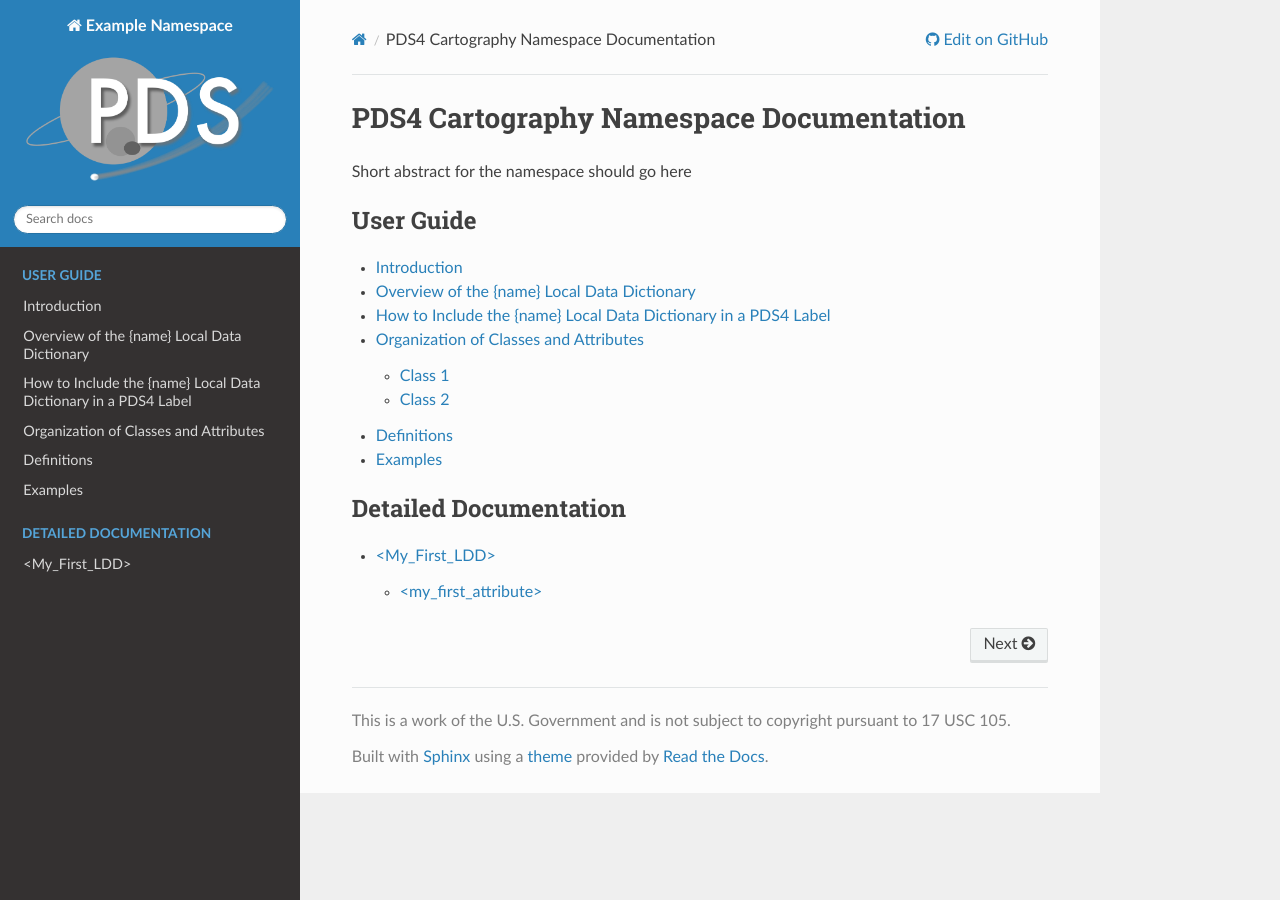
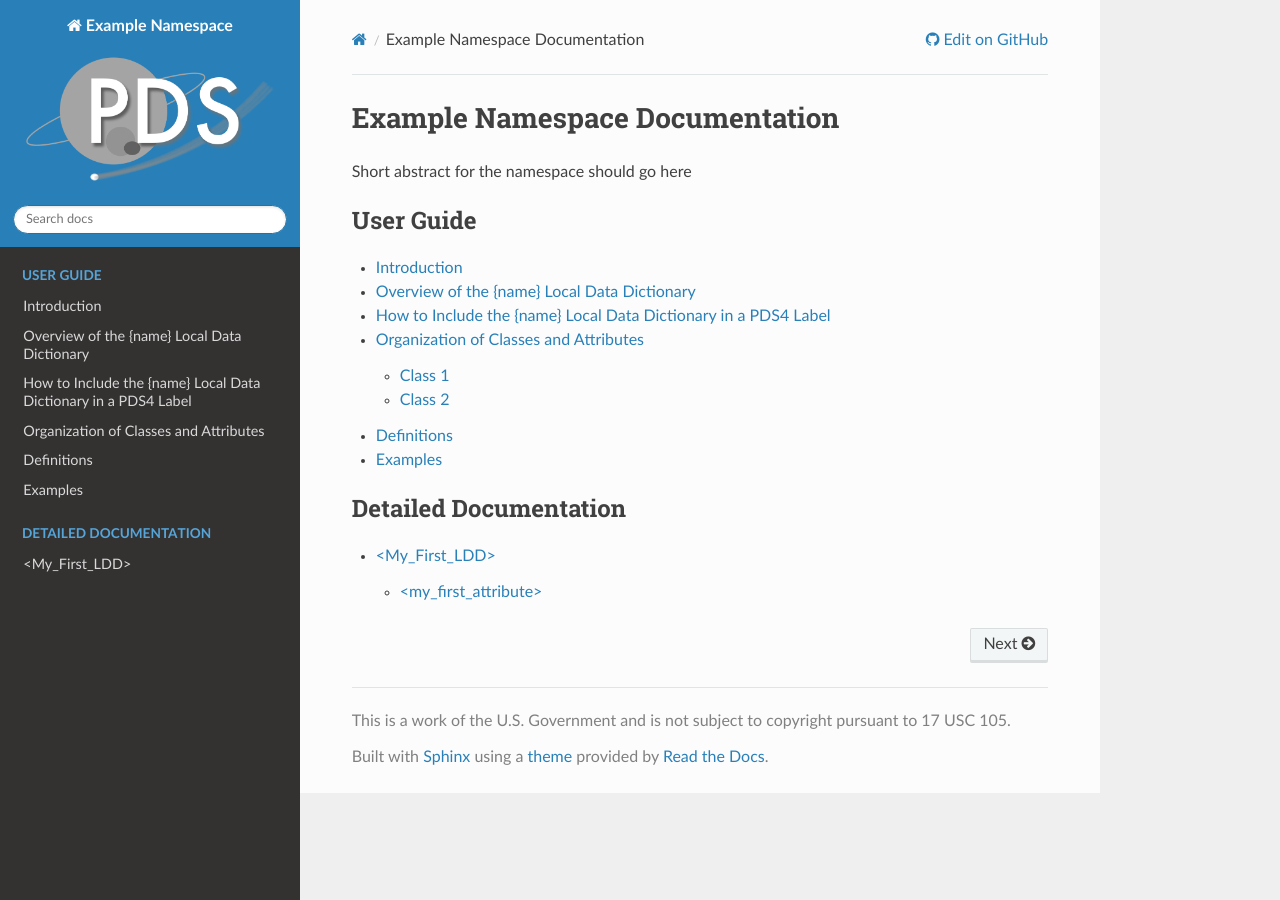
Before and after one commit to pds-data-dictionaries/ldd-template, a Sphinx documentation site: the page built from docs/source/index.rst, in a window 1280 px wide. Built offline with Sphinx 7.4.7 and the Read the Docs theme 2.0.0, drawn with Linux system fonts in a browser that asks for light colours.

Commit message:
Update index.rst
reversed template to rebuild examples

```diff
--- a/docs/source/index.rst
+++ b/docs/source/index.rst
@@ -3,7 +3,7 @@
    You can adapt this file completely to your liking, but it should at least
    contain the root `toctree` directive.
 
-PDS4 Cartography Namespace Documentation
+Example Namespace Documentation
 ===================================
 
 .. include:: intro.md
```
